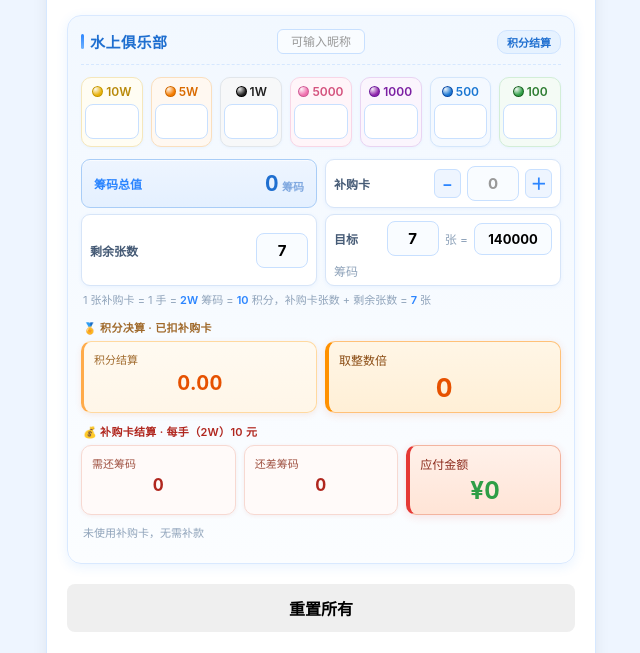
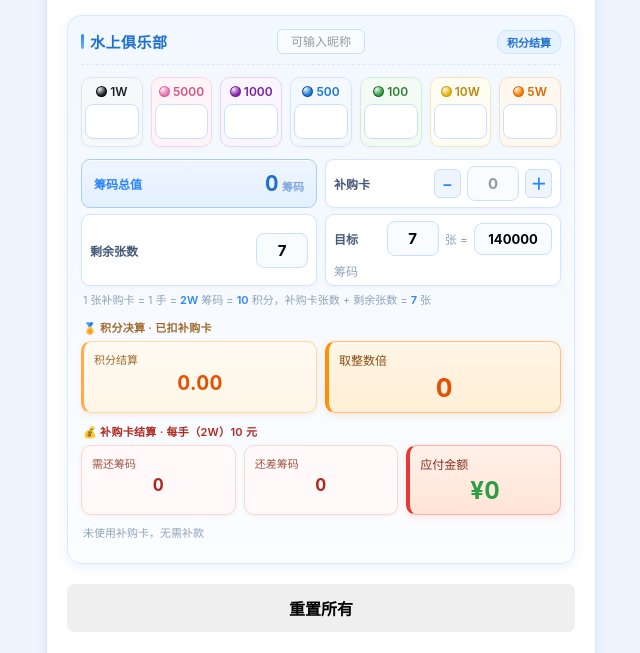
Before and after one commit to kuguahahaha/shuishang, a plain HTML site: page index.html in a window 1280 px wide. Shown: the part 76-729 px from the top of the page, without its empty margins (319-959 px from the left). Drawn offline with Linux system fonts and the light colour scheme.

Commit message:
ui: 筹码面额顺序调整为 1W→5000→1000→500→100→10W→5W

```diff
--- a/index.html
+++ b/index.html
@@ -618,16 +618,8 @@
             <span class="wc-badge-box"><span class="wc-badge">积分结算</span></span>
         </div>
 
-        <!-- 7 个面额，按面额从大到小排序 -->
+        <!-- 7 个面额：常用小面额在前，大面额在后 -->
         <div class="wc-chips">
-            <div class="wc-chip wc-gold">
-                <label><i class="ball ball-gold"></i>10W</label>
-                <input type="number" id="wc10w" min="0" step="1" placeholder="">
-            </div>
-            <div class="wc-chip wc-orange">
-                <label><i class="ball ball-orange"></i>5W</label>
-                <input type="number" id="wc5w" min="0" step="1" placeholder="">
-            </div>
             <div class="wc-chip wc-black">
                 <label><i class="ball ball-black"></i>1W</label>
                 <input type="number" id="wc1w" min="0" step="1" placeholder="">
@@ -647,6 +639,14 @@
             <div class="wc-chip wc-green">
                 <label><i class="ball ball-green"></i>100</label>
                 <input type="number" id="wc100" min="0" step="1" placeholder="">
+            </div>
+            <div class="wc-chip wc-gold">
+                <label><i class="ball ball-gold"></i>10W</label>
+                <input type="number" id="wc10w" min="0" step="1" placeholder="">
+            </div>
+            <div class="wc-chip wc-orange">
+                <label><i class="ball ball-orange"></i>5W</label>
+                <input type="number" id="wc5w" min="0" step="1" placeholder="">
             </div>
         </div>
 
@@ -718,7 +718,7 @@
 
     <div class="info">
         <strong>🏊 结算规则：</strong><br>
-        筹码总值 = 100000×a + 50000×b + 10000×c + 5000×d + 1000×e + 500×f + 100×g<br>
+        筹码总值 = 10000×a + 5000×b + 1000×c + 500×d + 100×e + 100000×f + 50000×g<br>
         净筹码 = 筹码总值 − 补购卡张数 × 20000<br>
         积分 = 净筹码 ÷ 2000，<span>向下取整（取整数倍）即为最终决算分</span><br>
         补购卡张数 + 剩余张数 = 目标张数（默认 7 张 = 14W 筹码）<br>
@@ -735,15 +735,16 @@
 
 <script>
 /* ==================== 水上俱乐部：配置区 ==================== */
-    // 面额配置：按面额从大到小，顺序即页面显示顺序
+    // 面额配置：顺序与页面显示顺序一致（1W → 5000 → 1000 → 500 → 100 → 10W → 5W）
+    // 面额顺序与页面输入框排列一致：1W → 5000 → 1000 → 500 → 100 → 10W → 5W
     const WC_CHIPS = [
-        { id: 'wc10w',  value: 100000 },
-        { id: 'wc5w',   value: 50000  },
         { id: 'wc1w',   value: 10000  },
         { id: 'wc5000', value: 5000   },
         { id: 'wc1000', value: 1000   },
         { id: 'wc500',  value: 500    },
-        { id: 'wc100',  value: 100    }
+        { id: 'wc100',  value: 100    },
+        { id: 'wc10w',  value: 100000 },
+        { id: 'wc5w',   value: 50000  }
     ];
     const WC_POINT_UNIT = 2000;                                  // 多少筹码 = 1 积分
     const WC_HAND_CHIPS = 20000;                                 // 1 手 = 1 张补购卡 = 2W 筹码
```
Also changed, not shown: README.md.
